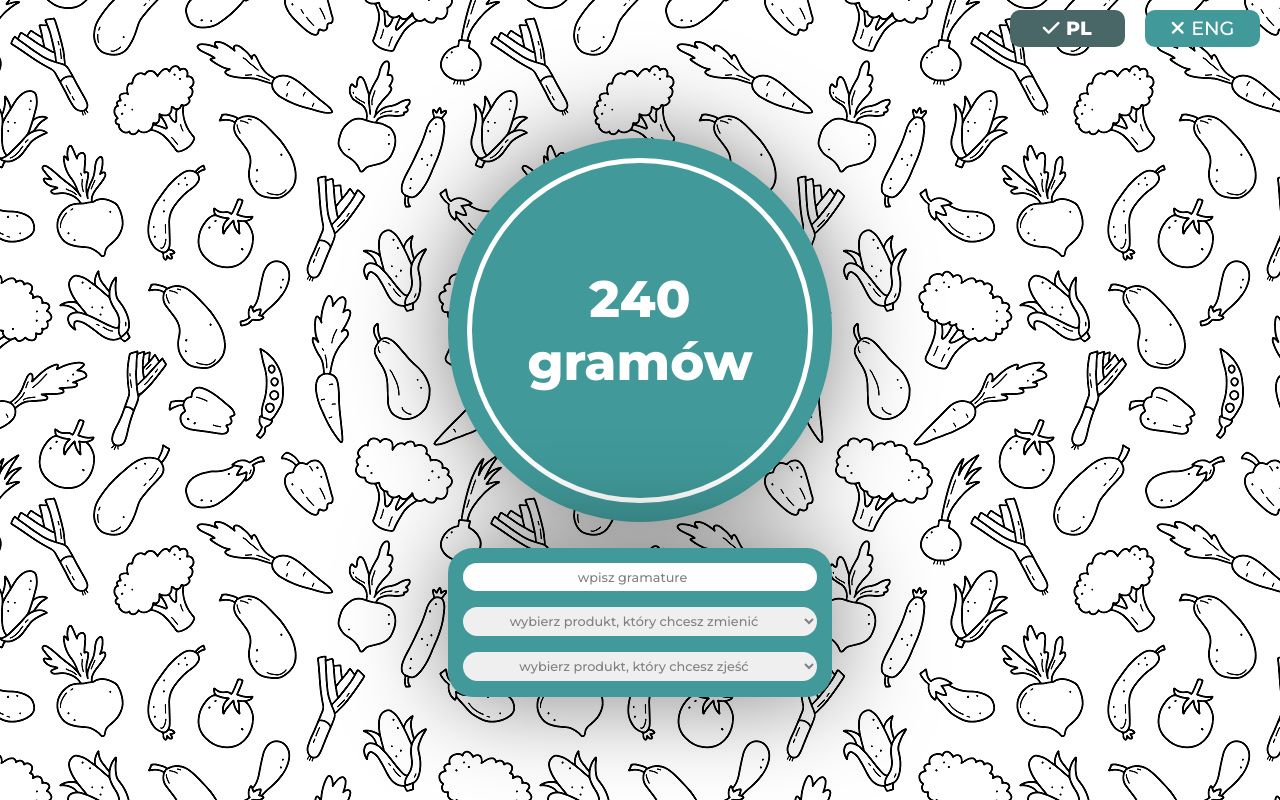
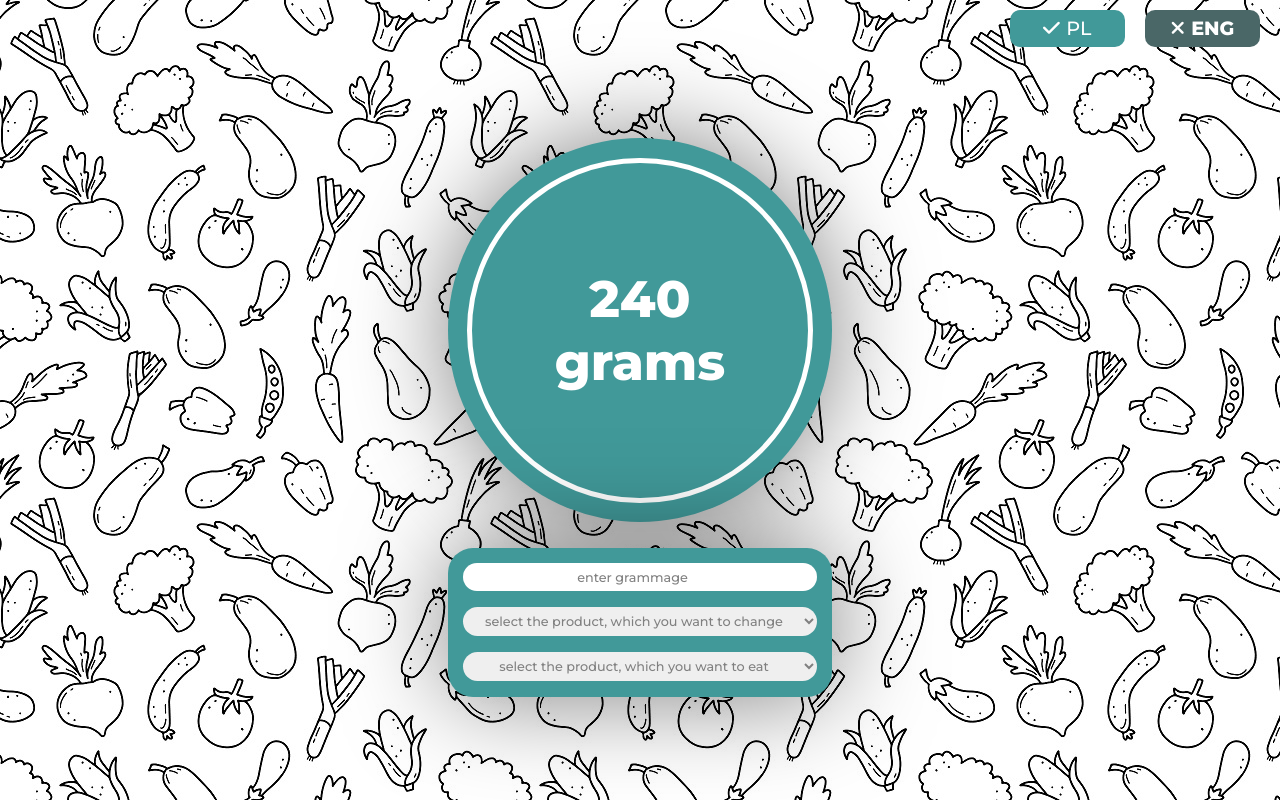
Before and after one commit to MarcinSzawara/CalorieConverter, a website: page index.html in a window 1280 px wide. Both pictures are taken after a click on the button "ENG". Drawn offline with nearby package versions, Linux system fonts and the light colour scheme; files that its build step writes are made by us from their sources.

Commit message:
choose and change language functions

```diff
--- a/index.html
+++ b/index.html
@@ -15,14 +15,14 @@
 <body>
     <main class="main">
         <section class="language">
-            <button class="button language__polish button--active"><i class="fa-solid fa-check" style="color: #ffffff;"></i>PL</button>
+            <button class="button language__polish"><i class="fa-solid fa-check" style="color: #ffffff;"></i>PL</button>
             <button class="button language__english"><i class="fa-solid fa-xmark" style="color: #ffffff;"></i>ENG</button>
         </section>
         <section class="aplication">
             <section class="aplication__circle-external">
                 <div class="aplication__circle-internal">
                     <div class="aplication__result aplication__number">240</div>
-                    <div class="aplication__result">gramów</div>
+                    <div class="aplication__result aplication__text">gramów</div>
                 </div>
             </section>
             <section class="aplication__form">
--- a/javascript/script.js
+++ b/javascript/script.js
@@ -1,6 +1,35 @@
 const plBtn = document.querySelector(".language__polish");
-const plEng = document.querySelector(".language__english");
+const engBtn = document.querySelector(".language__english");
 const gramsInput = document.querySelector(".aplication__grams");
 const firstProduct = document.querySelector(".aplication__first--product");
-const secondProduct = document.querySelector(".aplication__second--product");
+const firstOption = document.querySelector(".aplication__first--product option");
+const secondProduct = document.querySelector(".aplication__first--product");
+const secondOption = document.querySelector(".aplication__second--product option");
 const result = document.querySelector(".aplication__number");
+const text = document.querySelector(".aplication__text");
+// WPROWADZENI POLSKICH NAZW________________________
+const polishLanguage = () => {
+    plBtn.classList.add("button--active");
+    text.textContent = "gramów";
+    gramsInput.placeholder = "wpisz gramature";
+    firstOption.textContent = "wybierz produkt, który chcesz zmienić";
+    secondOption.textContent = "wybierz produkt, który chcesz zjeść";
+};
+// WPROWADZANIE ANGIELSKICH NAZW________________________
+const englishLanguage = () => {
+    engBtn.classList.add("button--active");
+    text.textContent = "grams";
+    gramsInput.placeholder = "enter grammage";
+    firstOption.textContent = "select the product, which you want to change";
+    secondOption.textContent = "select the product, which you want to eat";
+};
+// SPRAWDANIE JEZYKA________________________
+(document.documentElement.lang === "pl") ? polishLanguage() : englishLanguage();
+plBtn.addEventListener("click", () => {
+    engBtn.classList.remove("button--active");
+    polishLanguage();
+});
+engBtn.addEventListener("click", () => {
+    plBtn.classList.remove("button--active");
+    englishLanguage();
+});
```
Also changed, not shown: typescript/script.ts (+37 -3 lines).
